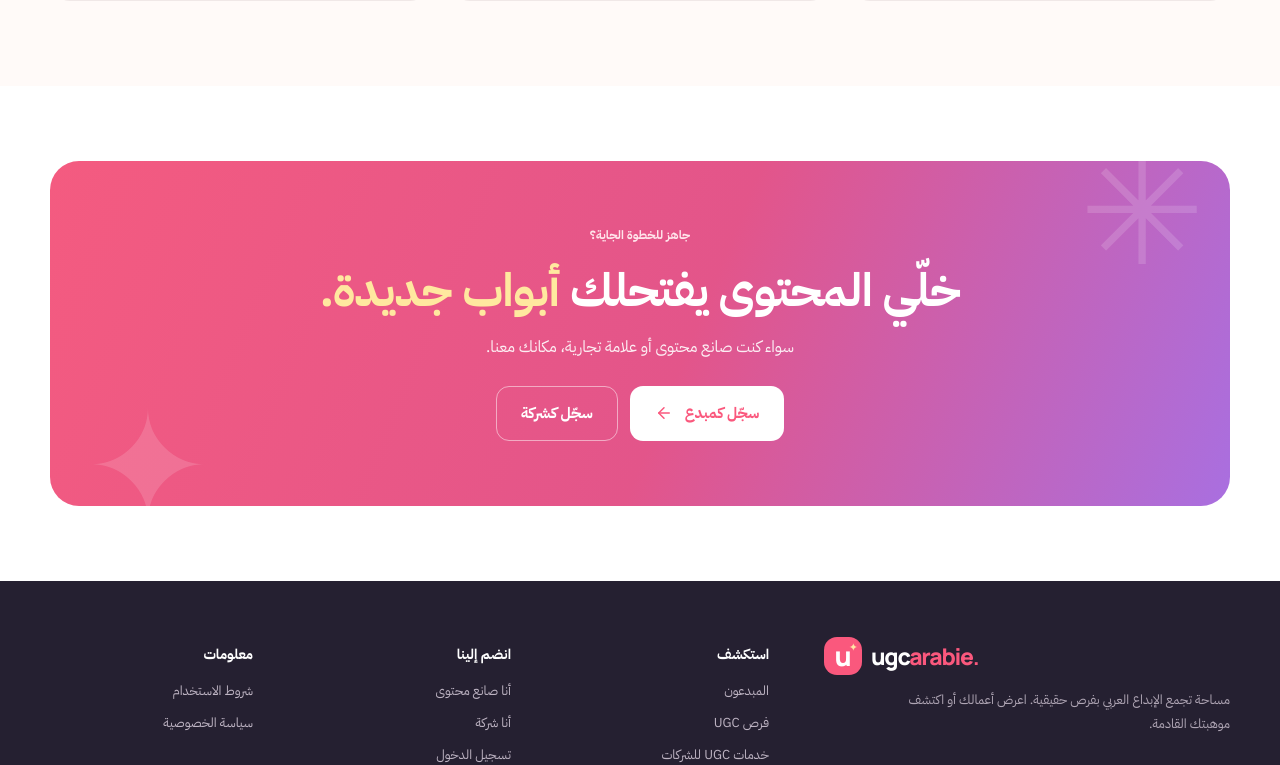
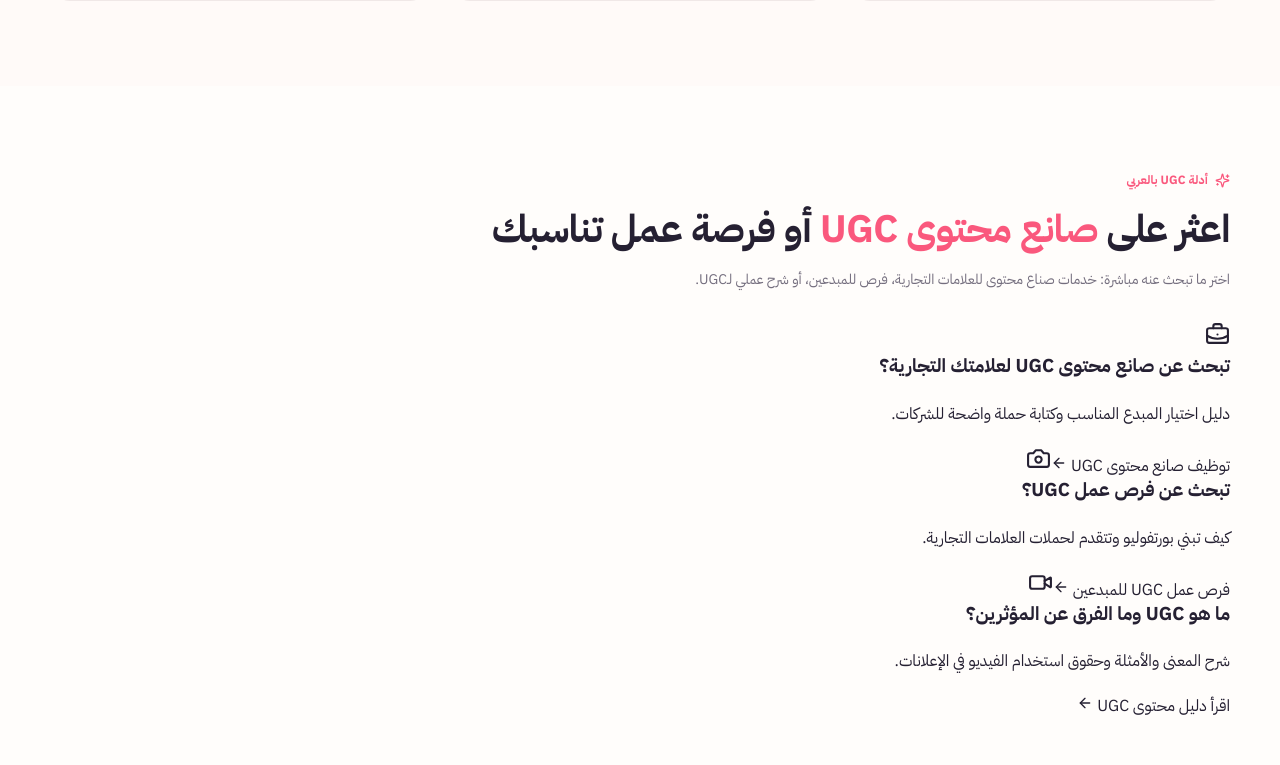
Before and after one commit to rab2323s-creator/ugcarabie, a React (Vite) app: page / in a window 1280 px wide. Shown: the part 3737-4502 px from the top of the page. Built offline with nearby package versions, Linux system fonts and the light colour scheme; no server answers; the database is empty.

Commit message:
Add visible search-intent links and keyword-focused content on homepage

```diff
--- a/src/pages/Home.jsx
+++ b/src/pages/Home.jsx
@@ -29,6 +29,12 @@ export default function Home(){
  <section className="section process-section"><div className="container"><SectionHeading eyebrow="بسيطة من البداية" title={<>كيف تشتغل <span className="accent">UGC Arabie؟</span></>} description="ثلاث خطوات بتختصر المسافة بين الموهبة والفرصة."/><div className="steps-grid">{[
  [<Camera/>, '01','جهّز بروفايلك','ارفع صورتك وأضف تخصصك وروابط أفضل أعمالك.'],[<MousePointer2/>,'02','اكتشف الفرص','تصفّح الحملات أو ابحث عن مبدع يناسب احتياجاتك.'],[<Send/>,'03','ابدأ التعاون','تواصلوا داخل المنصة، واتفقوا على التفاصيل والتسليم.']
  ].map(([icon,num,title,desc])=><div className="step" key={num}><span className="step-num">{num}</span><div className="step-icon">{icon}</div><h3>{title}</h3><p>{desc}</p></div>)}</div></div></section>
+ <section className="section"><div className="container"><SectionHeading eyebrow="أدلة UGC بالعربي" title={<>اعثر على <span className="accent">صانع محتوى UGC</span> أو فرصة عمل تناسبك</>} description="اختر ما تبحث عنه مباشرة: خدمات صناع محتوى للعلامات التجارية، فرص للمبدعين، أو شرح عملي لـUGC."/>
+ <div className="seo-home-cards">
+  <Link to="/for-brands" className="seo-home-card"><BriefcaseBusiness size={25}/><h3>تبحث عن صانع محتوى UGC لعلامتك التجارية؟</h3><p>دليل اختيار المبدع المناسب وكتابة حملة واضحة للشركات.</p><span>توظيف صانع محتوى UGC <ArrowLeft size={16}/></span></Link>
+  <Link to="/for-creators" className="seo-home-card"><Camera size={25}/><h3>تبحث عن فرص عمل UGC؟</h3><p>كيف تبني بورتفوليو وتتقدم لحملات العلامات التجارية.</p><span>فرص عمل UGC للمبدعين <ArrowLeft size={16}/></span></Link>
+  <Link to="/what-is-ugc" className="seo-home-card"><Video size={25}/><h3>ما هو UGC وما الفرق عن المؤثرين؟</h3><p>شرح المعنى والأمثلة وحقوق استخدام الفيديو في الإعلانات.</p><span>اقرأ دليل محتوى UGC <ArrowLeft size={16}/></span></Link>
+ </div></div></section>
  <section className="cta-section"><div className="container"><div className="cta-box"><span className="cta-decoration deco1">✳</span><span className="cta-decoration deco2">✦</span><div className="eyebrow">جاهز للخطوة الجاية؟</div><h2>خلّي المحتوى يفتحلك <span>أبواب جديدة.</span></h2><p>سواء كنت صانع محتوى أو علامة تجارية، مكانك معنا.</p><div className="cta-actions"><Link to="/register?role=creator" className="btn btn-white btn-large">سجّل كمبدع <ArrowLeft size={18}/></Link><Link to="/register?role=company" className="btn btn-outline-white btn-large">سجّل كشركة</Link></div></div></div></section>
  </>
 }
```
